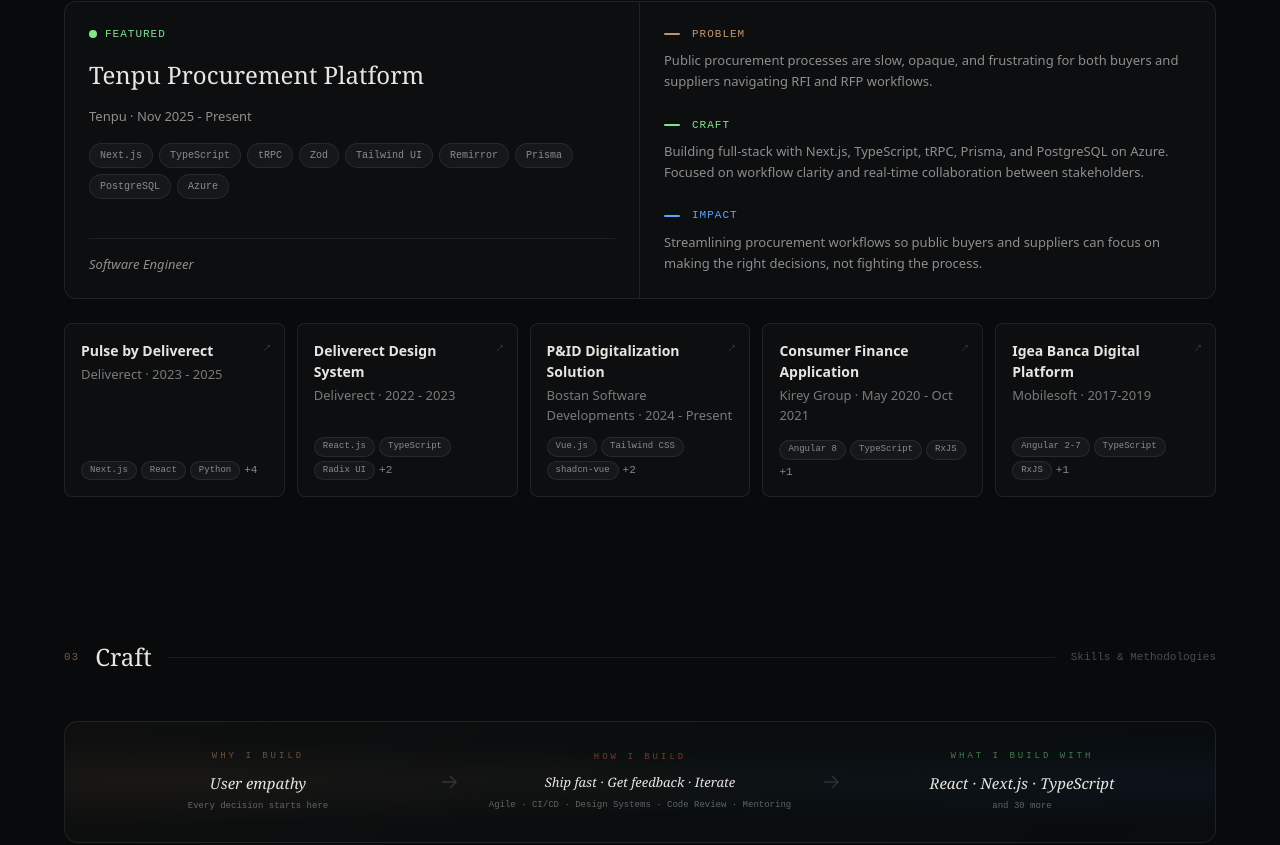
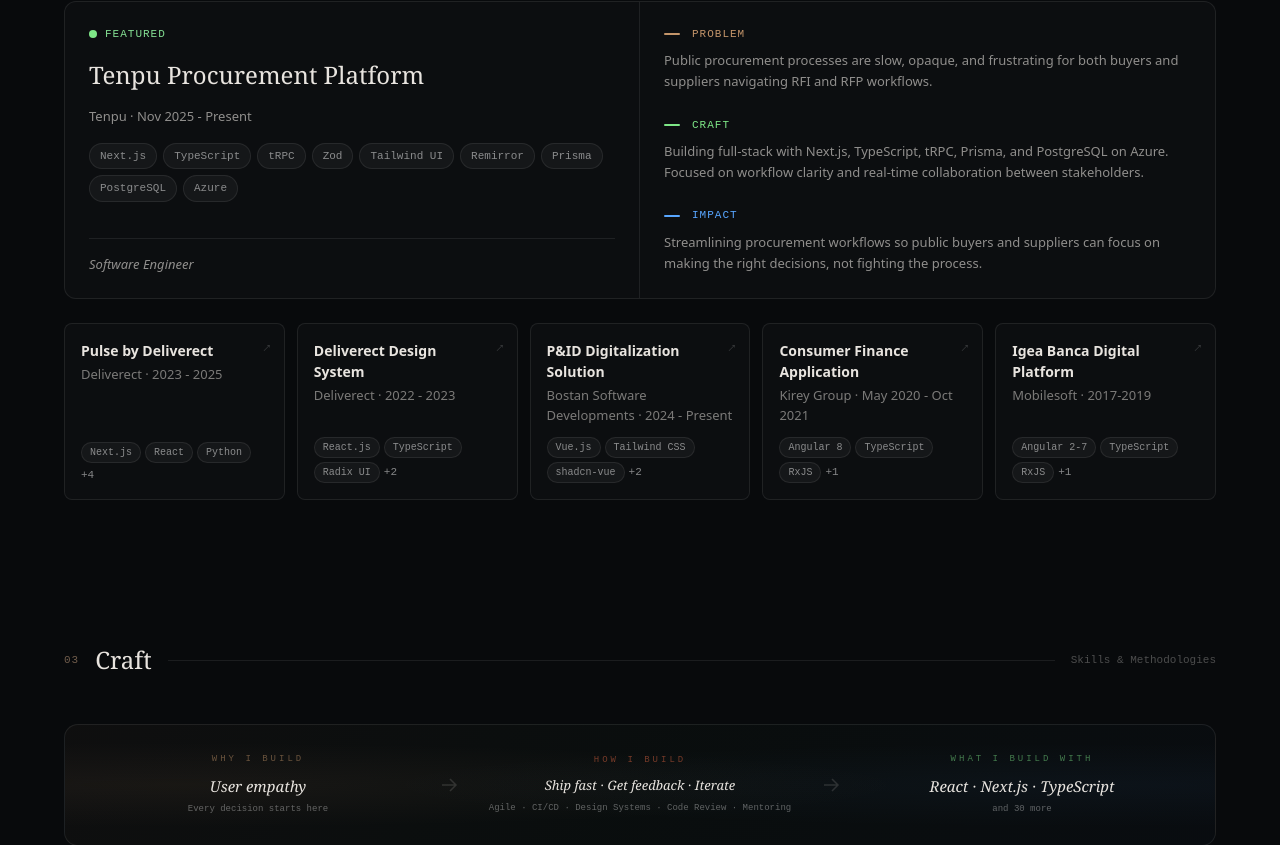
Before and after one commit to alexeibostan/alexei-portfolio, a Next.js app: page /en in a window 1280 px wide. Shown: the part 1347-2192 px from the top of the page. Built offline with nearby package versions, Linux system fonts and the light colour scheme; no server answers.

Commit message:
fix(a11y): increase TechPill minimum font sizes

```diff
--- a/src/components/ui/TechPill.tsx
+++ b/src/components/ui/TechPill.tsx
@@ -16,7 +16,7 @@
 
 export function TechPill({ name, category, size = 'sm' }: TechPillProps) {
   const colors = categoryColors[category ?? 'default'] ?? categoryColors.default;
-  const sizeClasses = size === 'sm' ? 'text-[9px] px-2 py-0.5' : 'text-[10px] px-2.5 py-1';
+  const sizeClasses = size === 'sm' ? 'text-[10px] px-2 py-0.5' : 'text-[11px] px-2.5 py-1';
 
   return (
     <span
```
